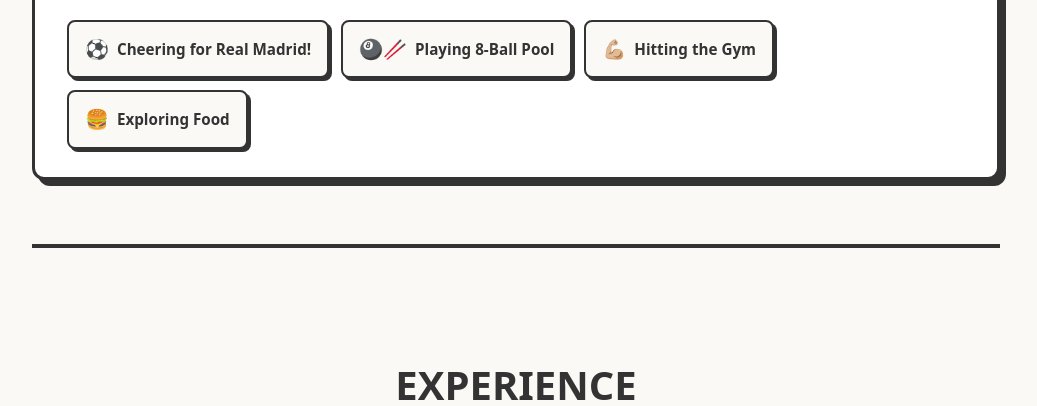
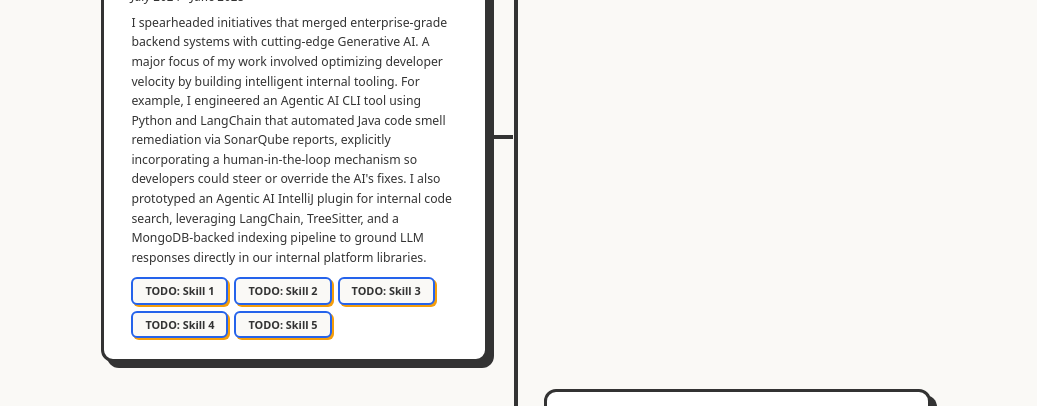
Before and after one commit to Suryanshg/surigo-site, a website built with Vite: page frontend/index.html in a window 1280 px wide. Shown: the part 1479-1885 px from the top of the page, without its empty margins (124-1161 px from the left). Built offline with nearby package versions, Linux system fonts and the light colour scheme.

Commit message:
Added timeline like experience

```diff
--- a/frontend/src/data.js
+++ b/frontend/src/data.js
@@ -34,28 +34,32 @@ export const experienceData = [
         company: "Visa Inc.",
         logoClass: "fa-brands fa-cc-visa",
         date: "July 2024 - June 2025",
-        description: "Lorem ipsum dolor sit amet, consectetur adipiscing elit. Sed do eiusmod tempor incididunt ut labore et dolore magna aliqua. Ut enim ad minim veniam, quis nostrud exercitation ullamco laboris nisi ut aliquip ex ea commodo consequat."
+        description: "I spearheaded initiatives that merged enterprise-grade backend systems with cutting-edge Generative AI. A major focus of my work involved optimizing developer velocity by building intelligent internal tooling. For example, I engineered an Agentic AI CLI tool using Python and LangChain that automated Java code smell remediation via SonarQube reports, explicitly incorporating a human-in-the-loop mechanism so developers could steer or override the AI's fixes. I also prototyped an Agentic AI IntelliJ plugin for internal code search, leveraging LangChain, TreeSitter, and a MongoDB-backed indexing pipeline to ground LLM responses directly in our internal platform libraries.",
+        skills: ["TODO: Skill 1", "TODO: Skill 2", "TODO: Skill 3", "TODO: Skill 4", "TODO: Skill 5"]
     },
     {
         title: "Software Engineer",
         company: "Visa Inc.",
         logoClass: "fa-brands fa-cc-visa",
         date: "June 2022 - June 2024",
-        description: "Lorem ipsum dolor sit amet, consectetur adipiscing elit. Sed do eiusmod tempor incididunt ut labore et dolore magna aliqua. Ut enim ad minim veniam, quis nostrud exercitation ullamco laboris nisi ut aliquip ex ea commodo consequat."
+        description: "Lorem ipsum dolor sit amet, consectetur adipiscing elit. Sed do eiusmod tempor incididunt ut labore et dolore magna aliqua. Ut enim ad minim veniam, quis nostrud exercitation ullamco laboris nisi ut aliquip ex ea commodo consequat.",
+        skills: ["TODO: Skill 1", "TODO: Skill 2", "TODO: Skill 3", "TODO: Skill 4", "TODO: Skill 5"]
     },
     {
         title: "Software Engineer Intern",
         company: "Visa Inc.",
         logoClass: "fa-brands fa-cc-visa",
         date: "May 2021 - August 2021",
-        description: "Lorem ipsum dolor sit amet, consectetur adipiscing elit. Sed do eiusmod tempor incididunt ut labore et dolore magna aliqua. Ut enim ad minim veniam, quis nostrud exercitation ullamco laboris nisi ut aliquip ex ea commodo consequat."
+        description: "Lorem ipsum dolor sit amet, consectetur adipiscing elit. Sed do eiusmod tempor incididunt ut labore et dolore magna aliqua. Ut enim ad minim veniam, quis nostrud exercitation ullamco laboris nisi ut aliquip ex ea commodo consequat.",
+        skills: ["TODO: Skill 1", "TODO: Skill 2", "TODO: Skill 3", "TODO: Skill 4", "TODO: Skill 5"]
     },
     {
         title: "Software Engineer Intern",
         company: "Visa Inc.",
         logoClass: "fa-brands fa-cc-visa",
         date: "May 2020 - July 2020",
-        description: "Lorem ipsum dolor sit amet, consectetur adipiscing elit. Sed do eiusmod tempor incididunt ut labore et dolore magna aliqua. Ut enim ad minim veniam, quis nostrud exercitation ullamco laboris nisi ut aliquip ex ea commodo consequat."
+        description: "Lorem ipsum dolor sit amet, consectetur adipiscing elit. Sed do eiusmod tempor incididunt ut labore et dolore magna aliqua. Ut enim ad minim veniam, quis nostrud exercitation ullamco laboris nisi ut aliquip ex ea commodo consequat.",
+        skills: ["TODO: Skill 1", "TODO: Skill 2", "TODO: Skill 3", "TODO: Skill 4", "TODO: Skill 5"]
     }
 ];
 
@@ -111,30 +115,30 @@ export const projectsData = [
         title: "AniZenith",
         description: "A modern web application built with React, Vite, and Node.js. Enables real-time data sync and user collaboration.",
         link: "https://github.com/ShafathZ/AniZenithProject", // TODO: update or remove link
-        skills: ["TODO: skill", "TODO: skill"]
+        skills: ["TODO: skill", "TODO: skill", "TODO: skill", "TODO: skill", "TODO: skill"]
     },
     {
         title: "Yelp Restaurant QA Agent",
         description: "A machine learning tool that predicts data trends using Python, scikit-learn, and Pandas.",
         link: "https://github.com/Suryanshg/Yelp-Restaurant-QA-Agent", // TODO: add GitHub link
-        skills: ["TODO: skill", "TODO: skill"]
+        skills: ["TODO: skill", "TODO: skill", "TODO: skill", "TODO: skill", "TODO: skill"]
     },
     {
         title: "Soft Prompt Translator",
         description: "A responsive portfolio template designed to be completely customizable and lightweight.",
         link: "", // TODO: add GitHub link
-        skills: ["TODO: skill", "TODO: skill"]
+        skills: ["TODO: skill", "TODO: skill", "TODO: skill", "TODO: skill", "TODO: skill"]
     },
     {
         title: "AI Car Racing",
         description: "A responsive portfolio template designed to be completely customizable and lightweight.",
         link: "", // TODO: add GitHub link
-        skills: ["TODO: skill", "TODO: skill"]
+        skills: ["TODO: skill", "TODO: skill", "TODO: skill", "TODO: skill", "TODO: skill"]
     },
     {
         title: "ShakespeareGPT",
         description: "A responsive portfolio template designed to be completely customizable and lightweight.",
         link: "", // TODO: add GitHub link
-        skills: ["TODO: skill", "TODO: skill"]
+        skills: ["TODO: skill", "TODO: skill", "TODO: skill", "TODO: skill", "TODO: skill"]
     },
 ];
--- a/frontend/src/main.js
+++ b/frontend/src/main.js
@@ -42,6 +42,8 @@ experienceData.forEach(exp => {
         logoHTML = `<img src="${exp.logoPath}" alt="${exp.company} logo" class="experience-logo">`;
     }
 
+    const expSkillBadges = (exp.skills || []).map(s => `<span class="exp-skill-badge">${s}</span>`).join('');
+
     experienceContainer.innerHTML += `
         <div class="experience-item">
             <div class="experience-header">
@@ -52,6 +54,7 @@ experienceData.forEach(exp => {
                 <span><em>${exp.date}</em></span>
             </div>
             <p>${exp.description}</p>
+            ${expSkillBadges ? `<div class="exp-skills">${expSkillBadges}</div>` : ''}
         </div>
     `;
 });
--- a/frontend/src/style.css
+++ b/frontend/src/style.css
@@ -2,9 +2,10 @@
   /* Global variables */
   font-family: ui-sans-serif, system-ui, -apple-system, sans-serif;
   color-scheme: light dark;
-  --bg-color: #faf9f6; /* Offwhite background */
+  --bg-color: #faf9f6;        /* Offwhite background */
   --text-color: #333;
-  --primary-color: #3085e0;
+  --primary-color: #2563EB;   /* Richer blue */
+  --accent-color: #F59E0B;    /* Amber — used for highlights & shadows */
 }
 
 /* A basic reset to remove default browser spacing and size elements predictably */
@@ -14,6 +15,7 @@
 
 html {
   scroll-behavior: smooth;
+  font-size: 85%; /* global layout scale reduction */
 }
 
 body {
@@ -21,18 +23,19 @@ body {
   padding: 0;
   background-color: var(--bg-color);
   color: var(--text-color);
-  line-height: 2.0;
+  line-height: 1.6;
+  font-size: 0.9rem;
 }
 
 header {
   background-color: #fff;
-  padding: 1.5rem 2rem;
-  border-bottom: 4px solid var(--text-color);
-  box-shadow: 0 6px 0px 0px var(--text-color);
+  padding: 1rem 1.5rem;
+  border-bottom: 3px solid var(--text-color);
+  box-shadow: 0 4px 0px 0px var(--text-color);
   position: sticky;
   top: 0;
   z-index: 1000;
-  margin-bottom: 2rem;
+  margin-bottom: 1.5rem;
 }
 
 nav {
@@ -115,51 +118,44 @@ nav i {
 }
 
 main {
-  max-width: 1000px;
+  max-width: 850px;
   margin: auto;
-  padding: 1rem;
+  padding: 0.75rem;
 }
 
 /* Bio Section */
 #bio {
-  padding: 4rem 0;
+  padding: 2rem 0;
   display: flex;
   flex-direction: column;
-  gap: 2.5rem;
+  gap: 2rem;
 }
 
 /* Hero: pic + name/tagline side by side */
 .bio-hero {
   display: flex;
   align-items: center;
-  gap: 3rem;
+  gap: 2rem;
   background: linear-gradient(135deg, #ffffff 0%, #eef4ff 100%);
   border: 3px solid var(--text-color);
   border-top: 6px solid var(--primary-color);
   border-radius: 12px;
-  padding: 2.5rem 3rem;
+  padding: 2rem;
   box-shadow: 6px 6px 0px 0px var(--text-color);
 }
 
 .profile-pic {
-  width: 200px;
-  height: 230px;
+  width: 150px;
+  height: 180px;
   border-radius: 12px;
   object-fit: cover;
   border: 3px solid black;
-  box-shadow: 6px 6px 0px 0px black;
-  transition: transform 0.2s ease, box-shadow 0.2s ease;
   flex-shrink: 0;
-}
-
-.profile-pic:hover {
-  transform: translate(-4px, -4px);
-  box-shadow: 10px 10px 0px 0px black;
 }
 
 .bio-hero-text h1 {
   margin: 0 0 0.5rem 0;
-  font-size: 3rem;
+  font-size: 2.2rem;
   font-weight: 900;
   text-transform: uppercase;
   color: var(--text-color);
@@ -233,8 +229,8 @@ main {
   border: 3px solid var(--text-color);
   border-left: 6px solid var(--primary-color);
   border-radius: 12px;
-  padding: 1.5rem 2rem;
-  box-shadow: 6px 6px 0px 0px var(--text-color);
+  padding: 1rem 1.5rem;
+  box-shadow: 5px 5px 0px 0px var(--text-color);
   transition: transform 0.2s ease, box-shadow 0.2s ease;
 }
 
@@ -328,21 +324,48 @@ main {
 
 /* Content Sections */
 .content-section {
-  padding: 4rem 0;
+  padding: 2.5rem 0;
   border-top: 4px solid var(--text-color);
+  scroll-margin-top: 30px; /* Accounts for the sticky header height plus visual padding */
 }
 
 .content-section h2 {
   text-align: center;
-  margin-bottom: 3rem;
-  font-size: 2.5rem;
+  margin-bottom: 2rem;
+  font-size: 2rem;
   font-weight: 900;
   color: var(--text-color);
   text-transform: uppercase;
+  /* Centered accent underline */
+  display: inline-block;
+  position: relative;
+  left: 50%;
+  transform: translateX(-50%);
+}
+
+.content-section h2::after {
+  content: '';
+  display: block;
+  height: 5px;
+  background-color: var(--accent-color);
+  border-radius: 2px;
+  margin-top: 4px;
+  box-shadow: 3px 3px 0px 0px var(--text-color);
 }
 
 /* Updated Experience and Education for Brutalism */
-.experience-item, .education-item {
+.experience-item {
+  margin-bottom: 2rem;
+  background-color: #fff;
+  border: 3px solid var(--text-color);
+  border-radius: 12px;
+  padding: 1.5rem 2rem;
+  box-shadow: 6px 6px 0px 0px var(--text-color);
+  position: relative;
+  z-index: 2; /* places cards and their shadows in front of the timeline line */
+}
+
+.education-item {
   margin-bottom: 2rem;
   background-color: #fff;
   border: 3px solid var(--text-color);
@@ -352,15 +375,71 @@ main {
   transition: transform 0.2s ease, box-shadow 0.2s ease;
 }
 
-.experience-item:hover, .education-item:hover {
+.education-item:hover {
   transform: translate(-4px, -4px);
   box-shadow: 10px 10px 0px 0px var(--text-color);
 }
 
+/* ── Experience Timeline ─────────────────────────────── */
+#experience-container {
+  position: relative;
+  padding: 0.5rem 0;
+}
+
+/* Vertical center line */
+#experience-container::before {
+  content: '';
+  position: absolute;
+  left: 50%;
+  top: 0;
+  bottom: 0;
+  width: 4px;
+  background-color: var(--text-color);
+  transform: translateX(-50%);
+  border-radius: 2px;
+  z-index: -1; /* place behind cards and connectors */
+}
+
+/* Each card occupies ~half the width with a 28px gap to the center */
+#experience-container .experience-item {
+  width: calc(50% - 28px);
+}
+
+/* Even items sit on the right side */
+#experience-container .experience-item:nth-child(even) {
+  margin-left: calc(50% + 28px);
+}
+
+/* Connector Line — simple horizontal line connecting card to timeline */
+#experience-container .experience-item::after {
+  content: '';
+  position: absolute;
+  top: 50%;
+  width: 28px; /* equal to the gap size */
+  height: 4px;
+  background-color: var(--text-color);
+  z-index: 1;
+}
+
+/* Left side cards connector starts on the right side and extends right */
+#experience-container .experience-item:nth-child(odd)::after {
+  right: -28px;
+  transform: translateY(-50%);
+  transform-origin: left center;
+}
+
+/* Right side cards connector starts on the left side and extends left */
+#experience-container .experience-item:nth-child(even)::after {
+  left: -28px;
+  transform: translateY(-50%);
+  transform-origin: right center;
+}
+
 .experience-header {
   display: flex;
-  justify-content: space-between;
-  align-items: center;
+  flex-direction: column;
+  align-items: flex-start;
+  gap: 0.2rem;
   color: var(--text-color);
   margin-bottom: 0.5rem;
 }
@@ -403,6 +482,25 @@ main {
   margin: 0.5rem 0;
   color: var(--text-color);
   font-weight: 500;
+}
+
+/* Experience skill badges */
+.exp-skills {
+  display: flex;
+  flex-wrap: wrap;
+  gap: 6px;
+  margin-top: 0.75rem;
+}
+
+.exp-skill-badge {
+  background-color: var(--bg-color);
+  color: var(--text-color);
+  padding: 3px 12px;
+  border-radius: 6px;
+  font-size: 0.8rem;
+  font-weight: 700;
+  border: 2px solid var(--primary-color);
+  box-shadow: 2px 2px 0px 0px var(--accent-color);
 }
 
 
@@ -457,7 +555,6 @@ main {
   background-color: var(--text-color);
   color: #fff;
   border-color: var(--text-color);
-  box-shadow: 3px 3px 0px 0px var(--primary-color);
   transform: translate(-2px, -2px);
 }
 
@@ -535,20 +632,20 @@ main {
 }
 
 .skills-list li {
-  background-color: var(--primary-color);
-  color: white;
+  background-color: var(--bg-color);
+  color: var(--text-color);
   padding: 10px 20px;
   border-radius: 8px;
   font-size: 1rem;
   font-weight: 700;
-  border: 3px solid var(--text-color);
-  box-shadow: 4px 4px 0px 0px var(--text-color);
+  border: 2px solid var(--primary-color);
+  box-shadow: 3px 3px 0px 0px var(--accent-color);
   transition: transform 0.2s ease, box-shadow 0.2s ease;
 }
 
 .skills-list li:hover {
   transform: translate(-2px, -2px);
-  box-shadow: 6px 6px 0px 0px var(--text-color);
+  box-shadow: 5px 5px 0px 0px var(--accent-color);
 }
 
 /* Chat Sidebar Styles */
```
